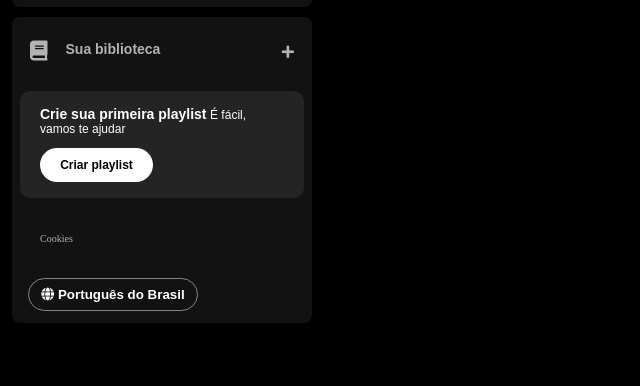
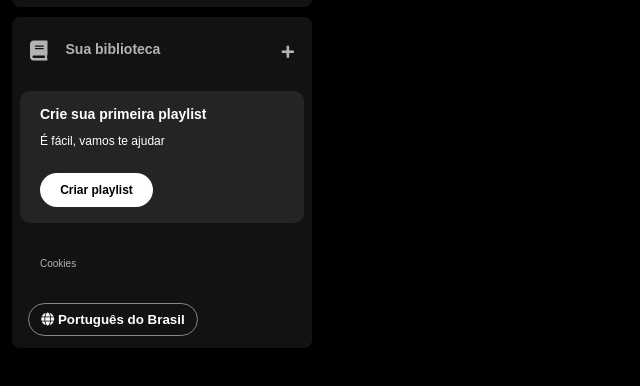
Before and after one commit to weberldaltro/spotify-clone, a plain HTML site: page index.html in a window 1280 px wide. Shown: the part 166-552 px from the top of the page, without its empty margins (0-640 px from the left). Drawn offline with Linux system fonts and the light colour scheme.

Commit message:
Ajustes biblioteca

```diff
--- a/style.css
+++ b/style.css
@@ -80,8 +80,9 @@ body {
 
 .library .library__button .fa {
   font-size: 20px;
+  font-weight: 300;
+  color: #b3b3b3;
   margin-right: 10px;
-  font-weight: 300;
   padding-right: 8px;
 }
 
@@ -98,12 +99,12 @@ body {
   color: #b3b3b3;
   font-weight: 600;
   font-size: 14px;
-  margin: 8px 0px;
+  margin: 8px 0;
   padding: 16px 20px;
   border-radius: 10px;
 }
 
-.section-playlist .section-playlist__cotent {
+.section-playlist .section-playlist__content {
   display: flex;
   flex-direction: column;
 }
@@ -136,7 +137,7 @@ body {
   text-transform: none;
   padding: 10px;
   margin-top: 12px;
-  border: 0px;
+  border: 0;
   width: 113px;
 }
 
@@ -146,6 +147,7 @@ body {
 
 .sidebar .cookies a {
   color: #b3b3b3;
+  font-family: "DM Sans", sans-serif;
   font-weight: 500;
   font-size: 10px;
   text-decoration: none;
```
Also changed, not shown: index.html (+3 -0 lines).
